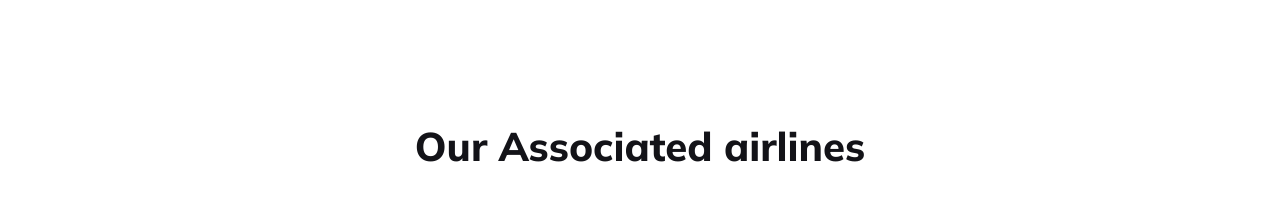
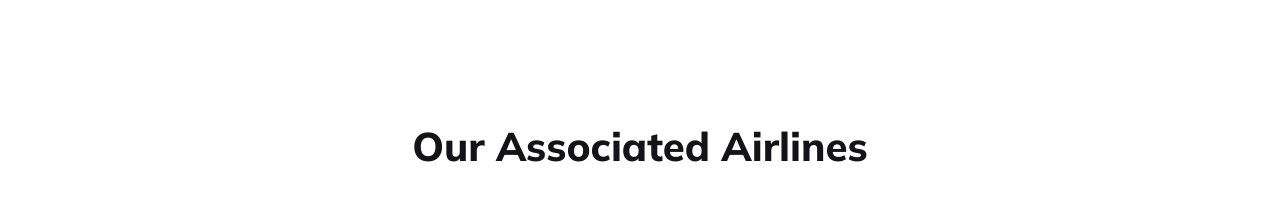
Before and after one commit to Deathknight101/Assignment-2-Travel, a plain HTML site: page index.html in a window 1280 px wide. Shown: the part 3820-4037 px from the top of the page. Drawn offline with Linux system fonts and the light colour scheme.

Commit message:
final final final

```diff
--- a/index.html
+++ b/index.html
@@ -188,7 +188,7 @@
         <section class="associated airlines">
             <div class="airlines-content">
                 <div class="airlines-head">
-                    <h1>Our Associated airlines</h1>
+                    <h1>Our Associated Airlines</h1>
                     <p>
                         "Fly seamlessly with our trusted associated airlines. Elevate your travel experience with a
                         network of partners committed to safety, comfort, and global connectivity. Your journey, our
```
